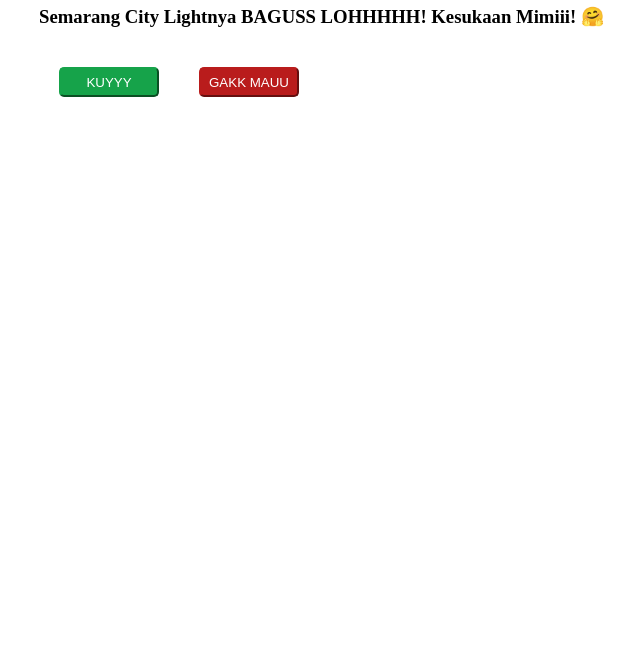
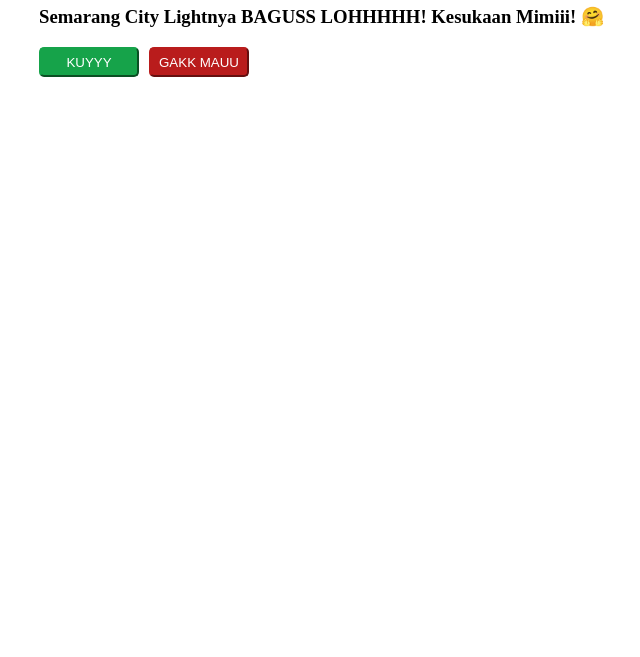
Before and after one commit to lembayunghnm/main-yuk, a plain HTML site: page index.html in a window 1280 px wide. Shown: the part 143-800 px from the top of the page, without its empty margins (281-921 px from the left). Drawn offline with Linux system fonts and the light colour scheme.

Commit message:
Update index.html

```diff
--- a/index.html
+++ b/index.html
@@ -12,9 +12,8 @@
             width: 50%;
             padding: 10px;
         }
-
         .btn-kuy {
-            margin: 20px;
+            margin-right: 10px;
             background-color: #16A34A;
             height: 30px;
             width: 100px;
@@ -22,20 +21,7 @@
             border-radius: 5px;
             border-color: #16A34A;
         }
-
-        /* #btn {
-            margin: 20px;
-            position: absolute;
-            transition: .5s;
-            background-color: #B91C1C;
-            height: 30px;
-            width: 100px;
-            color: white;
-            border-radius: 5px;
-            border-color: #B91C1C;
-        } */
         #btn {
-            margin: 20px;
             position: absolute;
             transition: .5s;
             background-color: #B91C1C;
```
